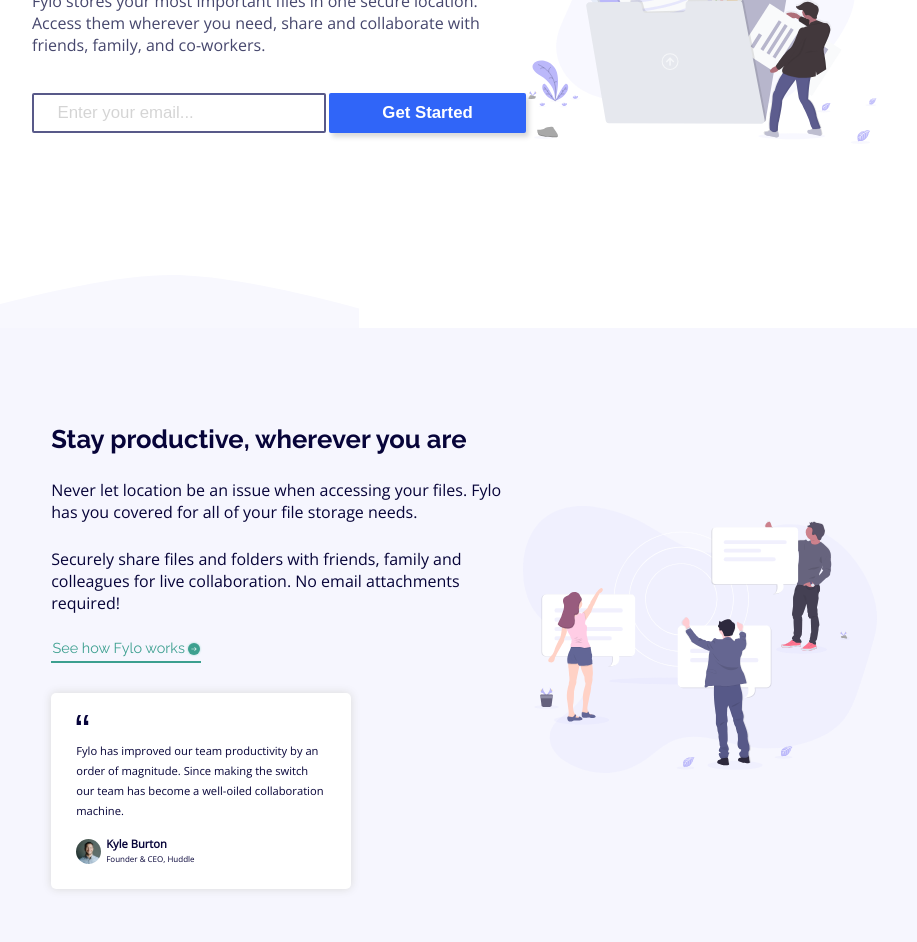
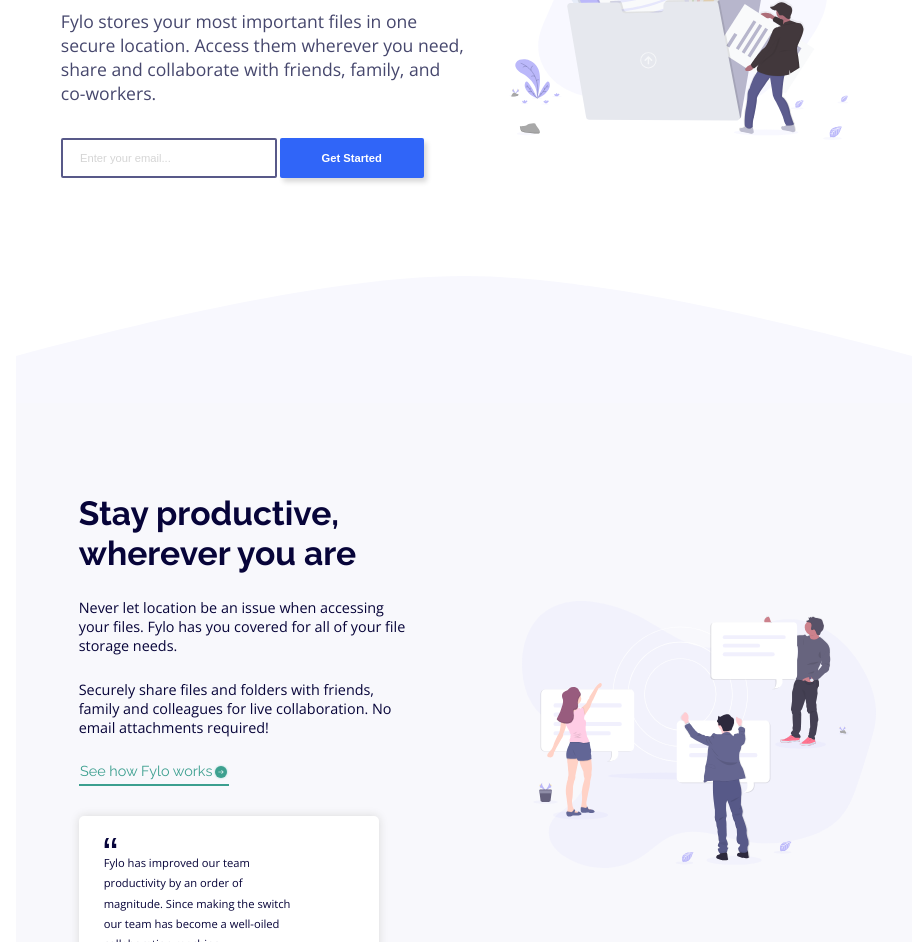
Before and after one commit to Pi-Gul/fylo-landing-page, a plain HTML site: page index.html in a window 1280 px wide. Shown: the part 425-1367 px from the top of the page, without its empty margins (176-1093 px from the left). Drawn offline with nearby package versions, Linux system fonts and the light colour scheme.

Commit message:
style adjustments to the desktop version

```diff
--- a/index.html
+++ b/index.html
@@ -73,7 +73,7 @@
 					<p>It only takes a minute to sign up and our free starter tier is extremely generous.
 					If you have any questions, our support team would be happy to help you.</p>
 				</div>
-				<div class="class-right">
+				<div class="section-right">
 					<form class="email-form">
 						<input id="email-field-2" class="email-field" type="email" placeholder="email@example.com">
 						<input class="button" type="submit" value="Get Started For Free">
@@ -111,7 +111,7 @@
 		<footer>
 			<p class="attribution">
 				Challenge by <a href="https://www.frontendmentor.io?ref=challenge" target="_blank">Frontend Mentor</a>.
-				Coded by <a href="#">Your Name Here</a>.
+				Coded by <a href="https://www.frontendmentor.io/profile/Pi-Gul">Pi-Gul</a>.
 			</p>
 		</footer>
 
--- a/styles/style.css
+++ b/styles/style.css
@@ -58,7 +58,7 @@ input {
 
 .curve-mobile {
   display: block;
-  max-width: 100%;
+  width: 100%;
   margin: 0px;
   padding: 0px;
 }
@@ -140,7 +140,7 @@ input {
 
 .section.s2 {
   padding: 10% 7% 30% 7%;
-  background-color: hsl(240, 75%, 98%);
+  background-color: hsl(240, 45%, 98%);
 }
 
 .section.s2 h1 {
@@ -294,11 +294,11 @@ input {
 
 @media only screen and (min-width: 800px) {
   body {
-    width: 75%;
+    width: 70%;
   }
   .s1, .s2, .s3 {
     display: grid;
-    grid-template: 1fr / 4fr 3fr;
+    grid-template: 1fr / 5fr 4fr;
     grid-auto-flow: dense;
     align-items: center;
   }
@@ -308,6 +308,14 @@ input {
   .section-right {
     grid-column: 2 / span 1;
   }
+  .section.s1 h1, .section.s2 h1 {
+    font-size: 2.1rem;
+    text-align: left;
+  }
+  .section.s1 p, .section.s2 p {
+    font-size: 1.1rem;
+    text-align: left;
+  }
   /* Header */
   .header-nav li {
 
@@ -316,35 +324,31 @@ input {
   .section.s1 {
     padding: 10% 5% 10% 5%;
   }
-  .section.s1 h1 {
-
-    font-size: 1.6rem;
-    text-align: left;
-  }
-  .section.s1 p {
-    font-size: 1rem;
-    text-align: left;
+  .section.s1 .section-left {
+    padding-right: 10%;
   }
   .section.s1 .email-form {
     display: grid;
+    width: 90%;
     grid-template-columns: 3fr 2fr;
     grid-column-gap: 3px;
     align-items: center;
+    justify-items: start;
   }
   .section.s1 input{
     height: 40px;
+    font-size: 0.7rem;
   }
   /* Section 2 */
   .section.s2 {
-    padding: 10% 7% 20% 7%;
+    padding: 10% 4% 20% 7%;
   }
-  .section.s2 h1 {
-    font-size: 1.6rem;
-    text-align: left;
+  .section.s2 .section-left {
+    padding-right: 6%;
   }
   .section.s2 p {
-    font-size: 1rem;
-    text-align: left;
+    width: 80%;
+    font-size: 0.9rem;
   }
   .section.s2 .see-link {
   justify-items: center;
@@ -357,12 +361,18 @@ input {
   .section.s3 {
     padding: 8% 7% 8% 7%;
   }
+  .section.s3 .section-left {
+    padding-right: 25%;
+  }
+  .section.s3 .section-right {
+    padding-left: 10%;
+  }
   .section.s3 h1 {
     font-size: 1.6rem;
     text-align: left;
   }
   .section.s3 p {
-    font-size: 1rem;
+    font-size: 0.9rem;
     text-align: left;
   }
   .section.s3 input{
```
Also changed, not shown: 1 other file.
